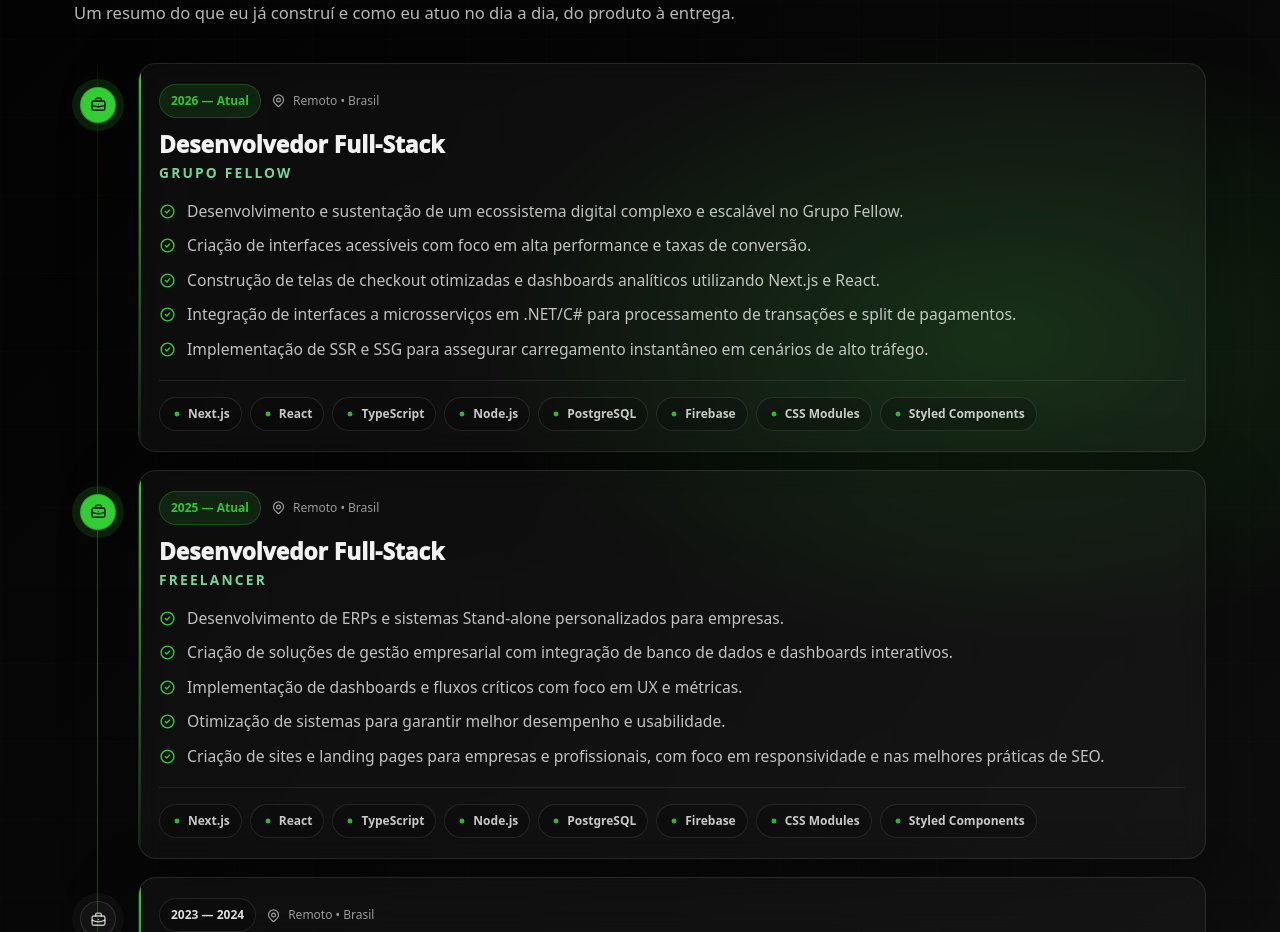
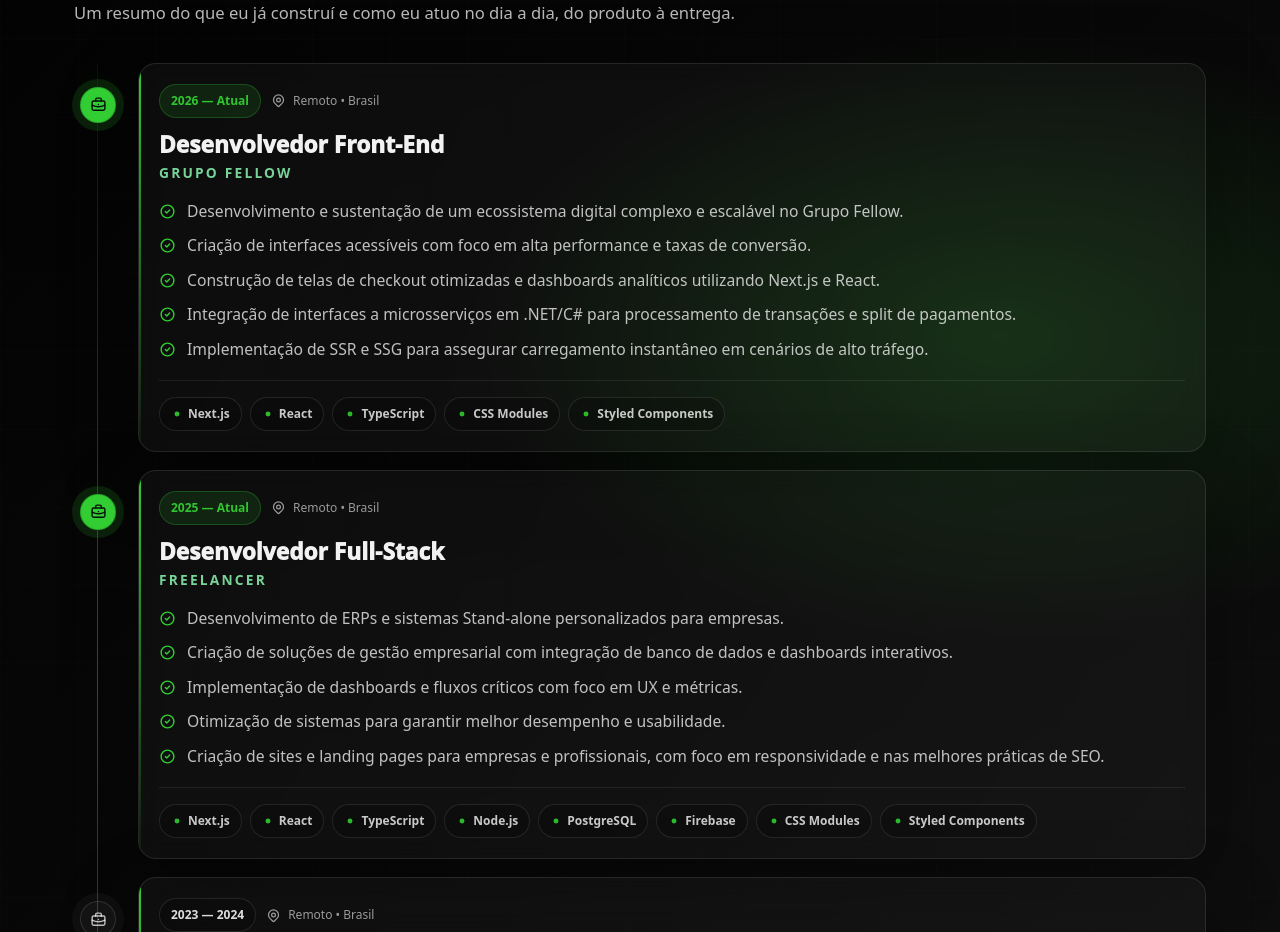
Before and after one commit to Gervasss/portfolio, a Next.js app: page / in a window 1280 px wide. Shown: the part 2680-3612 px from the top of the page. Built offline with nearby package versions, Linux system fonts and the light colour scheme; no server answers.

Commit message:
mudanças na aba de experiências (grupo fellow), stacks e cargo

```diff
--- a/src/components/Experiences/ExpericencesSection.tsx
+++ b/src/components/Experiences/ExpericencesSection.tsx
@@ -27,9 +27,6 @@ export function ExperiencesSection() {
         "Next.js",
         "React",
         "TypeScript",
-        "Node.js",
-        "PostgreSQL",
-        "Firebase",
         "CSS Modules",
         "Styled Components",
       ],
--- a/src/messages/en.json
+++ b/src/messages/en.json
@@ -95,7 +95,7 @@
   "items": {
     "Grupo Fellow": {
       "range": "2026 — Present",
-      "role": "Full-Stack Developer",
+      "role": "Front-End Developer",
       "location": "Remote • Brazil",
       "highlights": [
         "Development and maintenance of a complex and scalable digital ecosystem at Grupo Fellow.",
--- a/src/messages/es.json
+++ b/src/messages/es.json
@@ -102,7 +102,7 @@
   "items": {
   "Grupo Fellow": {
       "range": "2026 — Actualidad",
-      "role": "Desarrollador Full-Stack",
+      "role": "Desarrollador Front-End",
       "location": "Remoto • Brasil",
       "highlights": [
         "Desarrollo y mantenimiento de un ecosistema digital complejo y escalable en el Grupo Fellow.",
--- a/src/messages/pt.json
+++ b/src/messages/pt.json
@@ -93,7 +93,7 @@
   "items": {
     "Grupo Fellow": {
       "range": "2026 — Atual",
-      "role": "Desenvolvedor Full-Stack",
+      "role": "Desenvolvedor Front-End",
       "location": "Remoto • Brasil",
       "highlights": [
         "Desenvolvimento e sustentação de um ecossistema digital complexo e escalável no Grupo Fellow.",
```
